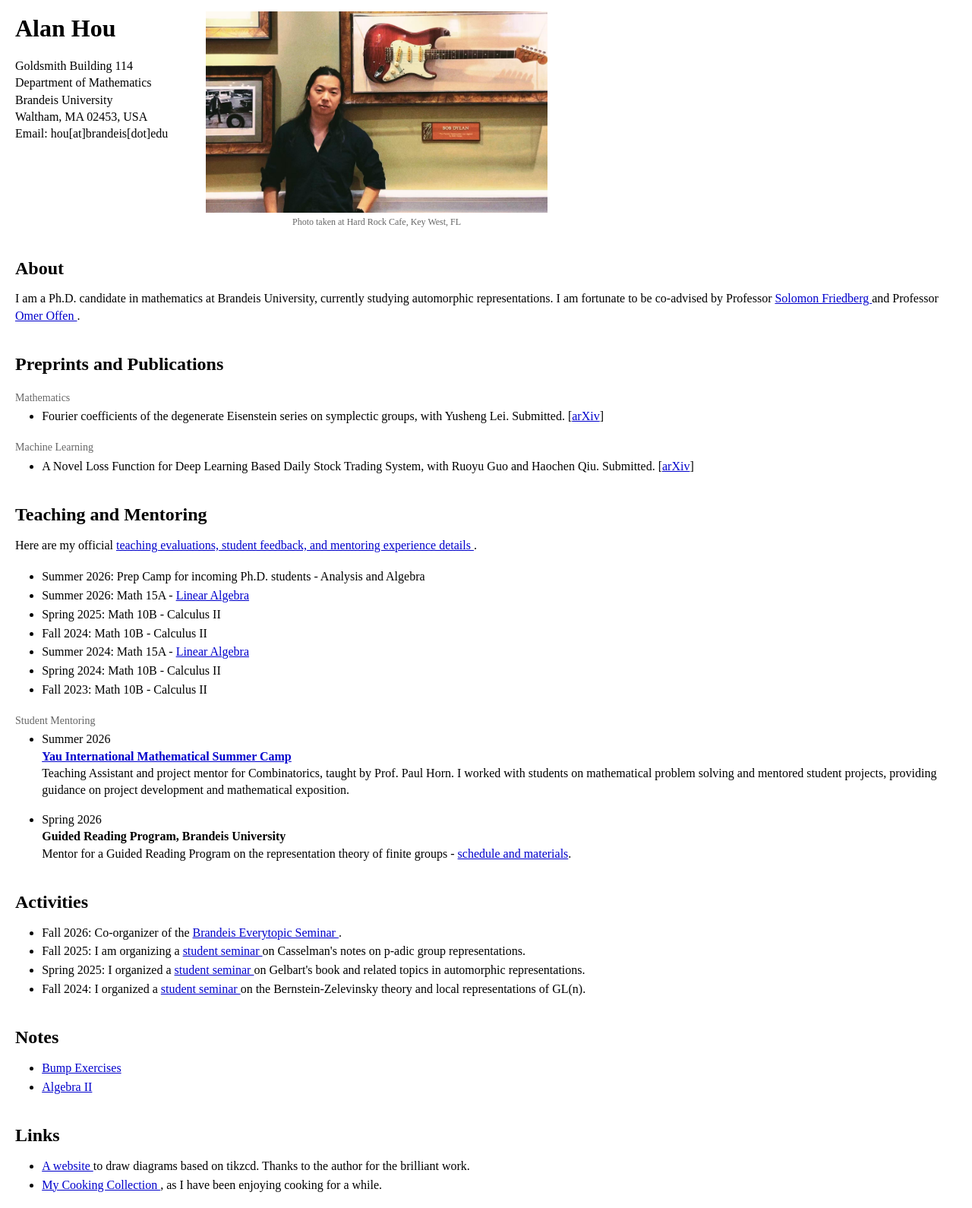
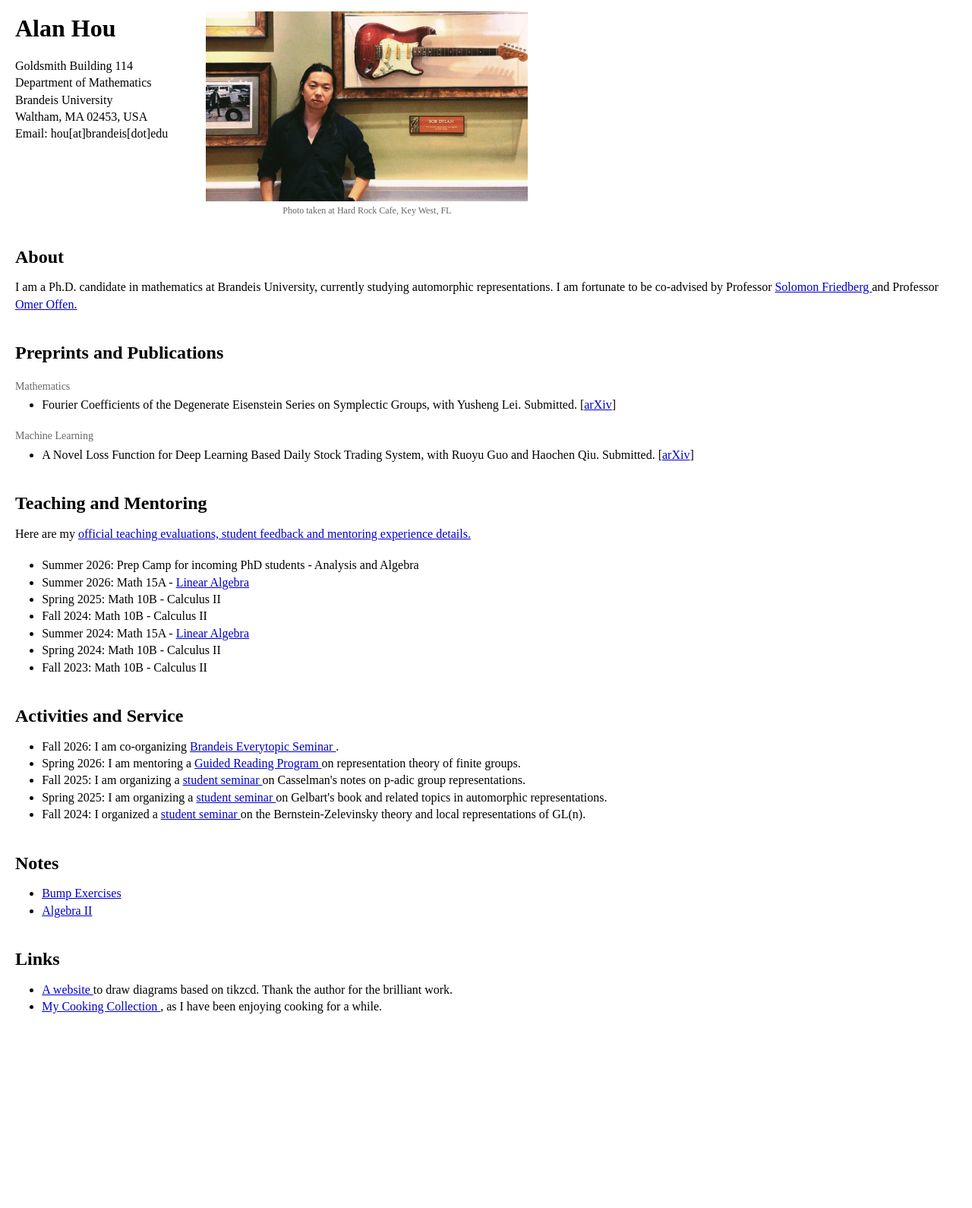
Before and after one commit to axhou/axhou.github.io, a Jekyll site: the page index.html, which Jekyll copies as it is, in a window 1280 px wide. Shown: the whole page at 76% size. Built offline with Jekyll 4.4.1, drawn with Linux system fonts in a browser that asks for light colours; after the commit the page ends 1355 px from its top, so only the background shows below that.

Commit message:
Refactor index.html for better readability and structure
Refactor HTML structure and improve styling.

```diff
--- a/index.html
+++ b/index.html
@@ -4,18 +4,31 @@
 <head>
 
   <!-- Google tag (gtag.js) -->
-  <script async src="https://www.googletagmanager.com/gtag/js?id=G-VJFCVN1G3F"></script>
+  <script
+    async
+    src="https://www.googletagmanager.com/gtag/js?id=G-VJFCVN1G3F"
+  ></script>
+
   <script>
     window.dataLayer = window.dataLayer || [];
-    function gtag() { dataLayer.push(arguments); }
-    gtag('js', new Date());
-    gtag('config', 'G-VJFCVN1G3F');
+
+    function gtag() {
+      dataLayer.push(arguments);
+    }
+
+    gtag("js", new Date());
+    gtag("config", "G-VJFCVN1G3F");
   </script>
 
   <meta charset="UTF-8">
-  <meta name="viewport" content="width=device-width, initial-scale=1.0">
+
+  <meta
+    name="viewport"
+    content="width=device-width, initial-scale=1.0"
+  >
 
   <title>Alan Hou</title>
+
 
   <style>
 
@@ -27,11 +40,13 @@
       margin: 15px 20px;
     }
 
+
     h1 {
       font-size: 32px;
       margin-top: 0;
       margin-bottom: 0.5em;
     }
+
 
     h2 {
       font-size: 24px;
@@ -39,63 +54,24 @@
       margin-bottom: 0.5em;
     }
 
+
     p {
       margin: 0 0 1.2em 0;
     }
+
 
     ul {
       margin: 0 0 1.2em 1.2em;
       padding-left: 1em;
     }
 
-    li {
-      margin-bottom: 0.15em;
-    }
 
     a {
       color: #0000cc;
     }
 
 
-    /* -------------------------
-       Header / Profile photo
-       ------------------------- */
-
-    .header {
-      display: flex;
-      align-items: flex-start;
-      gap: 50px;
-    }
-
-    .contact {
-      flex-shrink: 0;
-    }
-
-    .profile-figure {
-      margin: 0;
-      width: max-content;
-      max-width: 100%;
-    }
-
-    .profile-photo {
-      display: block;
-      height: 265px;
-      width: auto;
-      object-fit: contain;
-    }
-
-    .profile-figure figcaption {
-      margin-top: 4px;
-      font-size: 12px;
-      font-weight: normal;
-      color: #666;
-      text-align: center;
-    }
-
-
-    /* -------------------------
-       Publications
-       ------------------------- */
+    /* Publication categories */
 
     .publication-category {
       font-size: 14px;
@@ -107,18 +83,52 @@
     }
 
 
-    /* -------------------------
-       Mentoring
-       ------------------------- */
+    /* Header */
 
-    .mentoring-list li {
-      margin-bottom: 1em;
+    .header {
+      display: flex;
+      align-items: flex-start;
+      gap: 50px;
     }
 
 
-    /* -------------------------
-       Mobile layout
-       ------------------------- */
+    .contact {
+      flex-shrink: 0;
+    }
+
+
+    /* Profile photo */
+
+    .photo-wrapper {
+      display: flex;
+      align-items: flex-start;
+    }
+
+
+    .profile-figure {
+      margin: 0;
+    }
+
+
+    .profile-photo {
+      display: block;
+      height: 250px;
+      width: auto;
+      object-fit: cover;
+    }
+
+
+    .profile-figure figcaption {
+      margin-top: 4px;
+      font-size: 12px;
+      font-style: normal;
+      font-weight: normal;
+      color: #666;
+      text-align: center;
+    }
+
+
+    /* Mobile */
 
     @media (max-width: 700px) {
 
@@ -126,27 +136,19 @@
         margin: 15px 18px;
       }
 
+
       .header {
         flex-direction: column;
         align-items: flex-start;
         gap: 20px;
       }
 
-      .profile-figure {
-        width: 100%;
-      }
 
       .profile-photo {
         width: 90%;
         max-width: 380px;
         height: auto;
         object-fit: contain;
-      }
-
-      .profile-figure figcaption {
-        width: 90%;
-        max-width: 380px;
-        text-align: center;
       }
 
     }
@@ -180,6 +178,8 @@
     </div>
 
 
+    <div class="photo-wrapper">
+
       <figure class="profile-figure">
 
         <img
@@ -213,15 +211,11 @@
     </a>
     and Professor
     <a href="https://sites.google.com/brandeis.edu/offen/home">
-      Omer Offen
-    </a>.
+      Omer Offen.
+    </a>
   </p>
 
 
-
-  <!-- =========================
-       Preprints and Publications
-       ========================= -->
 
   <h2>Preprints and Publications</h2>
 
@@ -233,8 +227,8 @@
   <ul>
 
     <li>
-      Fourier coefficients of the degenerate Eisenstein series
-      on symplectic groups, with Yusheng Lei. Submitted.
+      Fourier Coefficients of the Degenerate Eisenstein Series
+      on Symplectic Groups, with Yusheng Lei. Submitted.
       [<a href="https://arxiv.org/abs/2608.24719">arXiv</a>]
     </li>
 
@@ -249,8 +243,7 @@
 
     <li>
       A Novel Loss Function for Deep Learning Based Daily
-      Stock Trading System, with Ruoyu Guo and Haochen Qiu.
-      Submitted.
+      Stock Trading System, with Ruoyu Guo and Haochen Qiu. Submitted.
       [<a href="https://arxiv.org/abs/2502.17493">arXiv</a>]
     </li>
 
@@ -258,17 +251,13 @@
 
 
 
-  <!-- =========================
-       Teaching and Mentoring
-       ========================= -->
-
   <h2>Teaching and Mentoring</h2>
 
   <p>
-    Here are my official
+    Here are my
     <a href="./teaching.html">
-      teaching evaluations, student feedback, and mentoring experience details
-    </a>.
+      official teaching evaluations, student feedback and mentoring experience details.
+    </a>
   </p>
 
 
@@ -276,8 +265,7 @@
 
     <li>
       Summer 2026:
-      Prep Camp for incoming Ph.D. students -
-      Analysis and Algebra
+      Prep Camp for incoming PhD students - Analysis and Algebra
     </li>
 
     <li>
@@ -316,62 +304,25 @@
 
 
 
-  <!-- =========================
-       Student Mentoring
-       ========================= -->
-
-  <p class="publication-category">
-    Student Mentoring
-  </p>
-
-  <ul class="mentoring-list">
-
-    <li>
-      Summer 2026<br>
-
-      <strong>
-        <a href="https://mathcamp.simis.cn/courses/Comb.html">
-          Yau International Mathematical Summer Camp
-        </a>
-      </strong><br>
-
-      Teaching Assistant and project mentor for Combinatorics,
-      taught by Prof. Paul Horn. I worked with students on
-      mathematical problem solving and mentored student projects,
-      providing guidance on project development and mathematical exposition.
-    </li>
-
-
-    <li>
-      Spring 2026<br>
-
-      <strong>
-        Guided Reading Program, Brandeis University
-      </strong><br>
-
-      Mentor for a Guided Reading Program on the representation theory
-      of finite groups -
-      <a href="./grp2026spring.html">schedule and materials</a>.
-    </li>
-
-  </ul>
-
-
-
-  <!-- =========================
-       Activities
-       ========================= -->
-
-  <h2>Activities</h2>
+  <h2>Activities and Service</h2>
 
   <ul>
 
     <li>
       Fall 2026:
-      Co-organizer of the
+      I am co-organizing
       <a href="./everytopic.html">
         Brandeis Everytopic Seminar
       </a>.
+    </li>
+
+    <li>
+      Spring 2026:
+      I am mentoring a
+      <a href="./grp2026spring.html">
+        Guided Reading Program
+      </a>
+      on representation theory of finite groups.
     </li>
 
     <li>
@@ -385,7 +336,7 @@
 
     <li>
       Spring 2025:
-      I organized a
+      I am organizing a
       <a href="./gel2025.html">
         student seminar
       </a>
@@ -442,7 +385,7 @@
         A website
       </a>
       to draw diagrams based on tikzcd.
-      Thanks to the author for the brilliant work.
+      Thank the author for the brilliant work.
     </li>
 
     <li>
```
Also changed, not shown: other parts of index.html (+1 -15 lines). Lines whose indentation alone changed are shown as unchanged.
